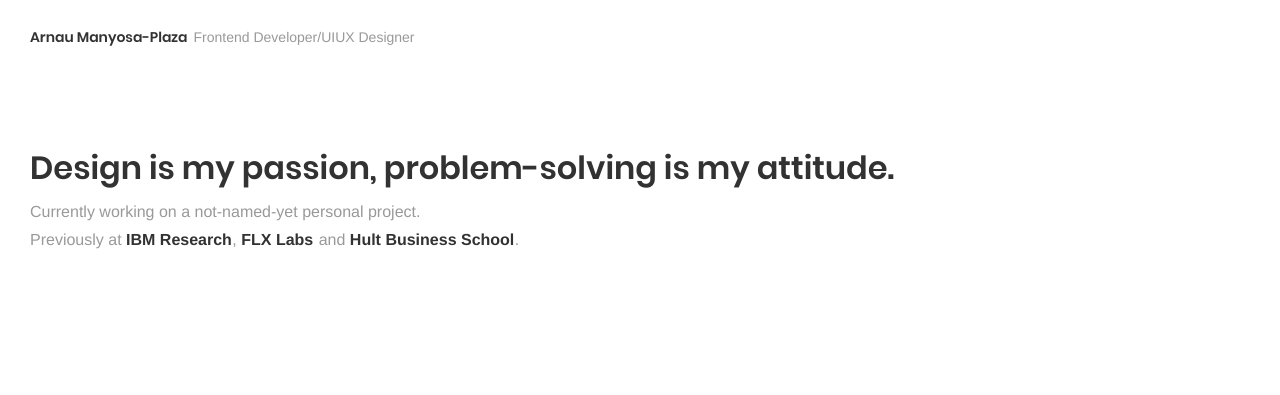
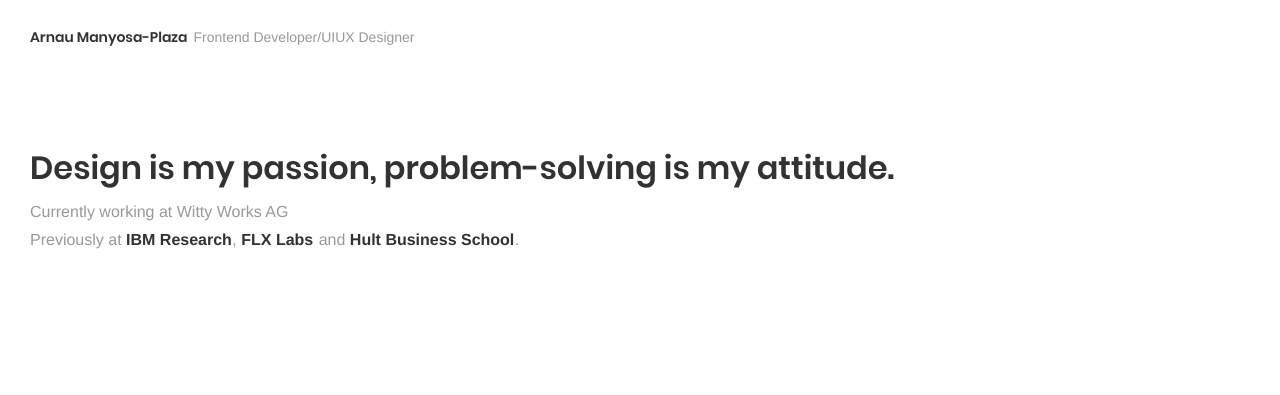
Before and after one commit to arnaumanyosa/arnaumanyosa.github.io, a Jekyll site: the page built from index.html, in a window 1280 px wide. Shown: the top 395 px of the page. Built offline with Jekyll 4.4.1, drawn with Linux system fonts in a browser that asks for light colours.

Commit message:
current status updated

```diff
--- a/_config.yml
+++ b/_config.yml
@@ -3,7 +3,7 @@ author: "Arnau Manyosa-Plaza"
 tagline: "Frontend Developer/UIUX Designer"
 greeting: "Hi, I'm Arnau."
 slogan: "Design is my passion, problem-solving is my attitude."
-current_status: "Currently working on a not-named-yet personal project."
+current_status: "Currently working at Witty Works AG"
 previous_status:
   - company_name: "IBM Research"
     company_url: "https://www.research.ibm.com/"
```
